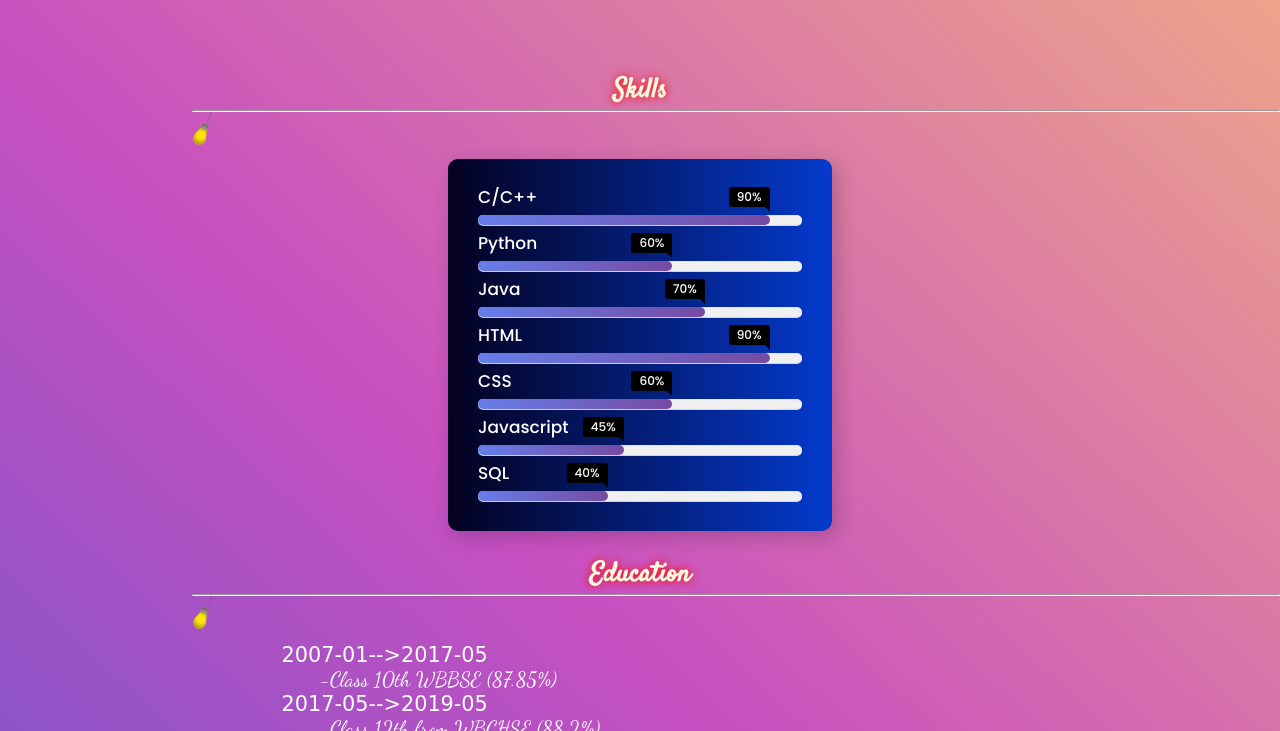
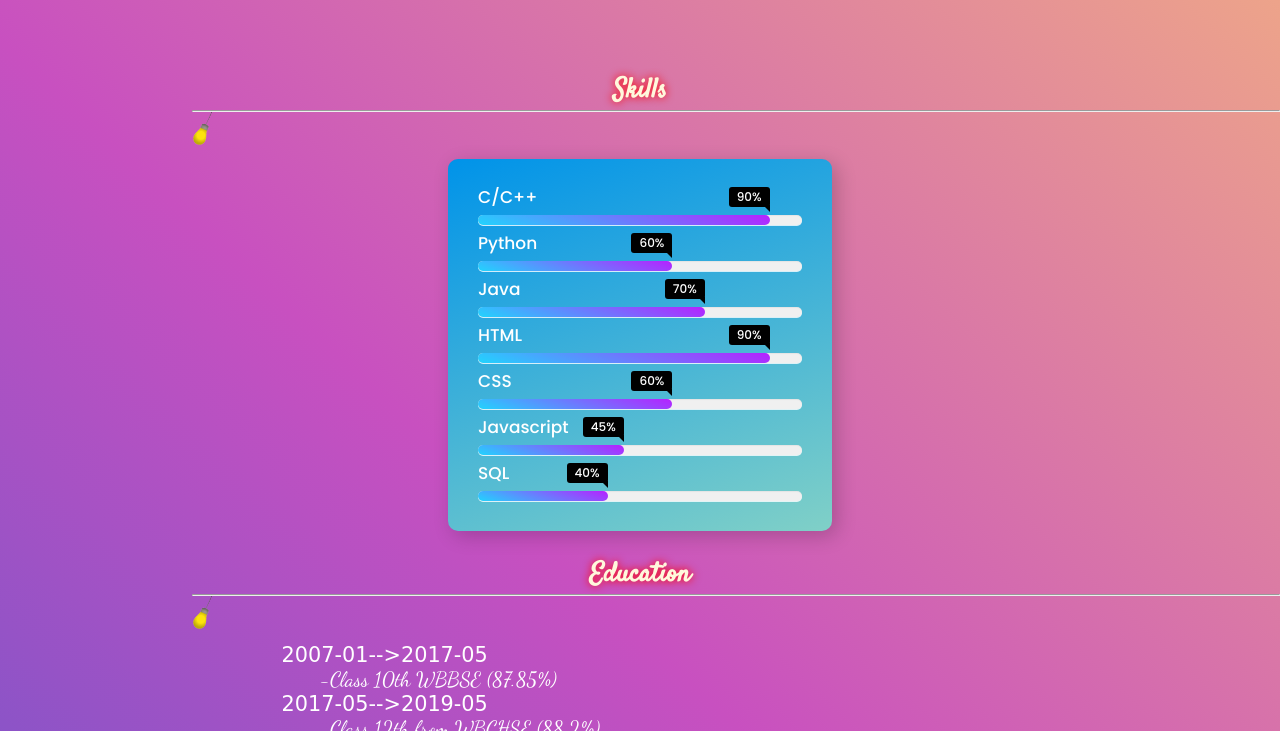
Before and after one commit to Subha0627/Subha0627.github.io, a plain HTML site: page index.html in a window 1280 px wide. Shown: the part 599-1330 px from the top of the page. Drawn offline with Linux system fonts and the light colour scheme; a web font is replaced by a local one.

Commit message:
Update main.css

```diff
--- a/main.css
+++ b/main.css
@@ -107,7 +107,10 @@ li a:hover {
 .skill-bars{
   padding: 25px 30px;
   width: 30%;
-  background-image:linear-gradient(to right,#04011F,#043ACD) ;
+  /*background-image:linear-gradient(to right,#04011F,#043ACD) ;*/
+    background-color: #0093E9;
+background-image: linear-gradient(160deg, #0093E9 0%, #80D0C7 100%);
+
   box-shadow: 5px 5px 20px rgba(0,0,0,0.2);
   border-radius: 10px;
     margin-left: auto;
@@ -157,7 +160,11 @@ li a:hover {
   border-radius: 10px;
   transform: scaleX(0);
   transform-origin: left;
-  background-image:linear-gradient(to right,#667eea , #764ba2) ;
+  /*background-image:linear-gradient(to right,#667eea , #764ba2) ;*/
+    background-color: #21D4FD;
+background-image: linear-gradient(19deg, #21D4FD 0%, #B721FF 100%);
+
+
   animation: animate 1s 1s cubic-bezier(1,0,0.5,1) forwards;
 }
 .bar .progress-line.C span{
```
